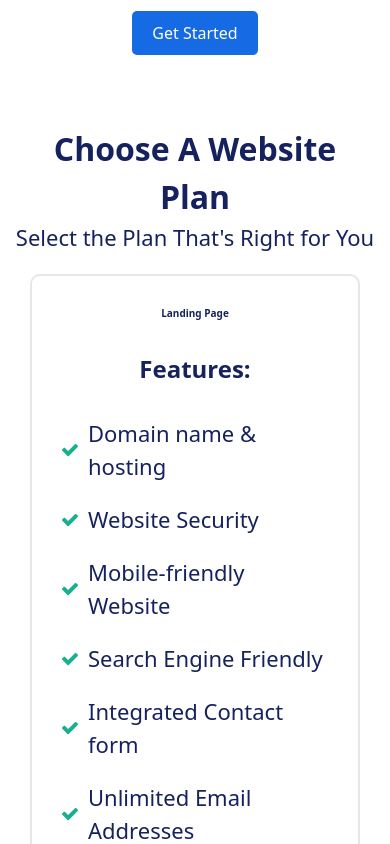
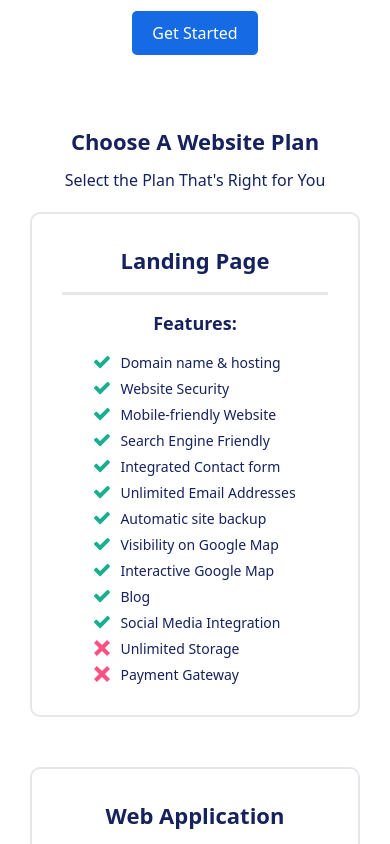
Before and after one commit to Thoobi/megadel-africa, a React (Vite) app: page / in a window 390 px wide. Shown: the part 3840-4684 px from the top of the page. Built offline with nearby package versions, Linux system fonts and the light colour scheme.

Commit message:
style: update typography and spacing in CardPlan component for improved readability

```diff
--- a/src/components/cardPlan.jsx
+++ b/src/components/cardPlan.jsx
@@ -7,10 +7,10 @@ export default function CardPlan() {
   return (
     <section className="flex flex-col items-center justify-center gap-8 py-16 px-6 sm:px-8 lg:p-32 xl:gap-32">
       <div className="text-center text-custom-blue-500">
-        <h2 className="font-semibold text-32 xl:mb-[2rem]">
+        <h2 className="font-semibold text-22 mb-4 lg:text-32 xl:mb-8">
           Choose A Website Plan
         </h2>
-        <p className="font-light text-22">
+        <p className="text-16 lg:text-22">
           Select the Plan That&apos;s Right for You
         </p>
       </div>
@@ -19,11 +19,12 @@ export default function CardPlan() {
         {websitePlan.map((plan) => (
           <div
             key={plan.title}
-            className="cards flex flex-col items-center border-2 border-gray-200 rounded-4 bg-white text-custom-blue-500 gap-12 p-12 rounded-2xl w-full"
+            className="cards flex flex-col items-center border-2 border-gray-200 rounded-4 bg-white text-custom-blue-500 gap-6 sm:gap-12 p-12 rounded-2xl w-full"
           >
-            <h3 className="font-semibold text-12 lg:text-22">{plan.title}</h3>
-            <h4 className="font-semibold text-24 lg:text-18">Features:</h4>
-            <ul className="flex flex-col gap-8 text-22 lg:text-16">
+            <h3 className="font-semibold text-22">{plan.title}</h3>
+            <hr className="h-1 bg-gray-200 w-full" />
+            <h4 className="font-semibold text-18">Features:</h4>
+            <ul className="flex flex-col gap-2 lg:gap-8 text-14 lg:text-16">
               {plan.features.map((feature) => (
                 <li key={feature.value} className="flex items-center gap-4">
                   <img
```
